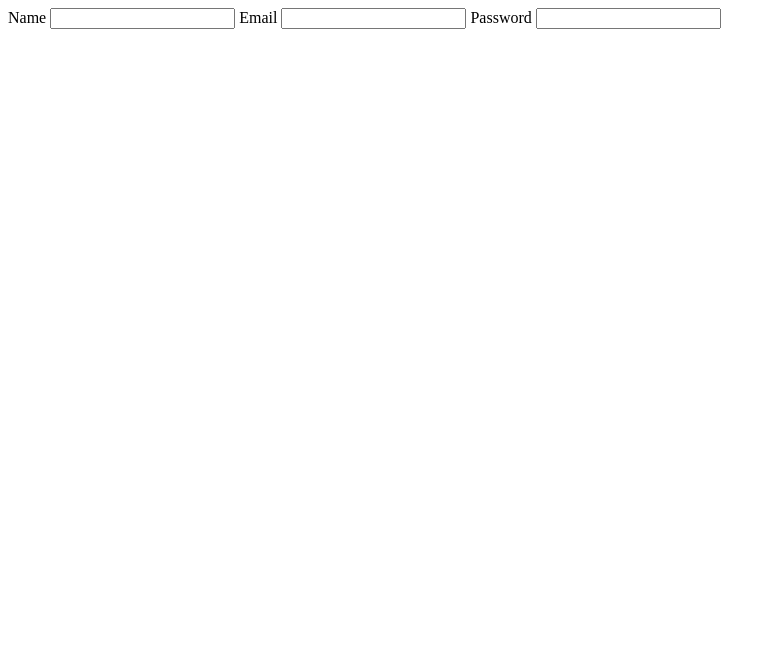
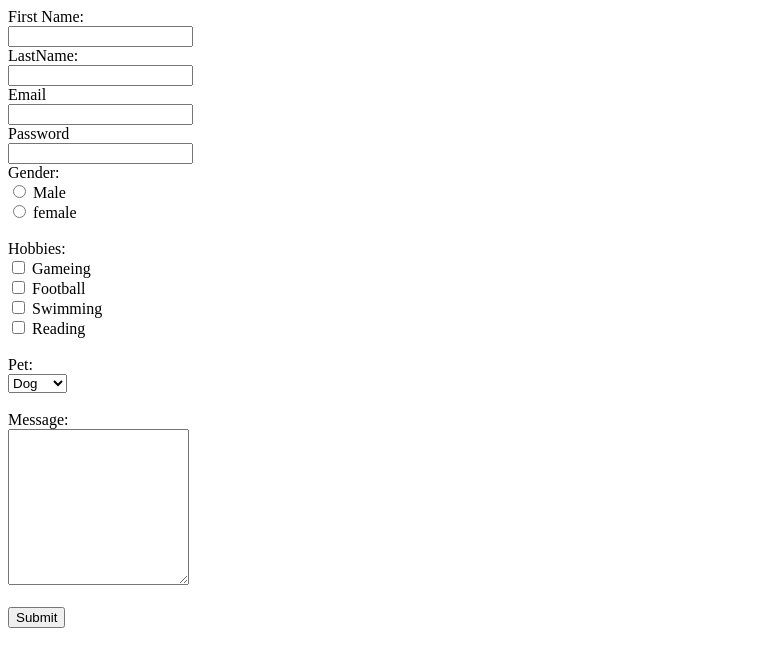
Before and after one commit to bajgoraorges92-spec/Web-adv, a plain HTML site: page Leason 7/form.html in a window 1280 px wide. Shown: the whole page, without its empty margins (0-776 px from the left). Drawn offline with Linux system fonts and the light colour scheme.

Commit message:
Leason 7

```diff
--- a/Leason 7/form.html
+++ b/Leason 7/form.html
@@ -7,12 +7,39 @@
 </head>
 <body>
     <form>
-        <label for="name">Name</label>
-        <input type="text" id="name" name="name">
-        <label for="email">Email</label>
-        <input type="email" id="email" name="email">
-        <label for="password">Password</label>
-        <input type="password" id="password" name="password">
+        <label for="firstname">First Name:</label><br>
+        <input type="text" id="firstname" name="firstname"><br>
+        <label for="lastname">LastName:</label><br>
+        <input type="text" id="lastname" name="lastname"><br>
+        <label for="email">Email</label><br>
+        <input type="email" id="email" name="email" required><br>
+        <label for="password">Password</label><br>
+        <input type="password" id="password" name="password"><br>
+        <label>Gender:</label><br>
+        <input type="radio" id="male" name="male" value="male">
+        <label for="male">Male</label><br>
+        <input type="radio" id="female" name="female" value="female">
+        <label for="female">female</label><br><br>
+        <label>Hobbies:</label><br>
+        <input type="checkbox" id="gameing" name="gameing" value="gameing">
+        <label for="gameing"> Gameing</label><br>
+         <input type="checkbox" id="football" name="football" value="football">
+        <label for="football"> Football</label><br>
+         <input type="checkbox" id="swimming" name="swimming" value="swimming">
+        <label for="swimming"> Swimming</label><br>
+         <input type="checkbox" id="reading" name="reading" value="reading">
+        <label for="reading"> Reading</label><br><br>
+        <label for="pet">Pet:</label><br>
+        <select id="pet" name="pet">
+            <option value="dog">Dog</option>
+            <option value="cat">Cat</option>
+            <option value="parrot">Parrot</option>
+        </select><br><br>
+        <label for="message">Message:</label><br>
+        <textarea name="message" id="message" rows="10" cols="20"></textarea><br><br>
+        <input type="submit" id="submit" name="submit">
+
+
     </form>
 </body>
 </html>
```
Also changed, not shown: Leason 7/attributesinput.html (added, +18 -0 lines), Leason 7/readonly.html (added, +13 -0 lines).
